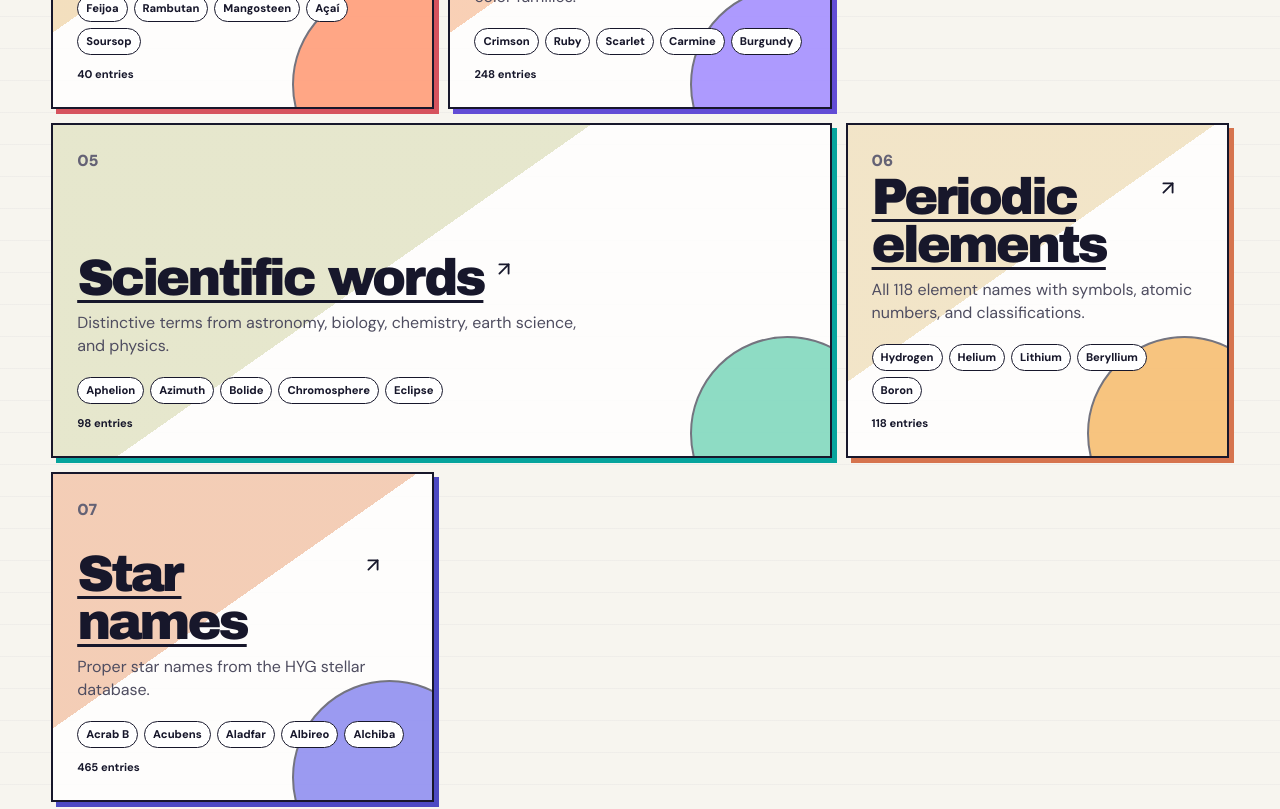
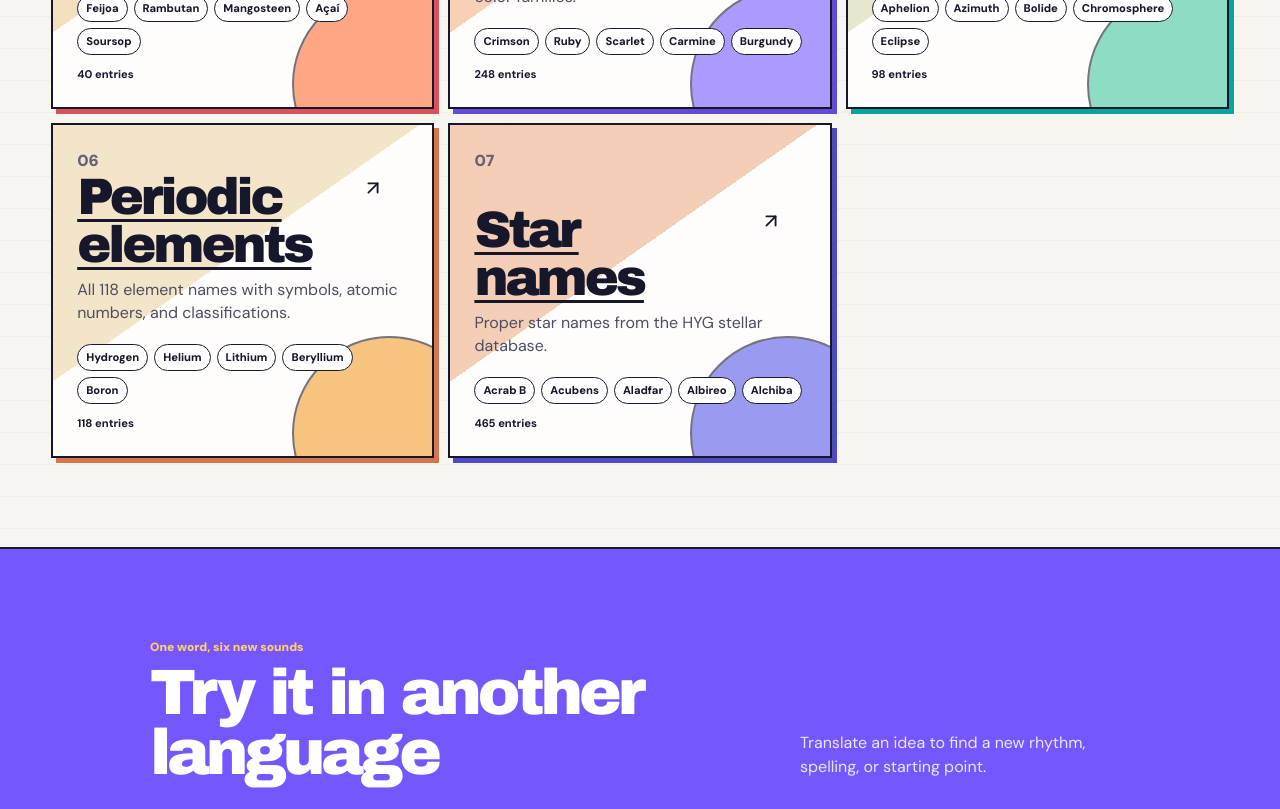
Before and after one commit to hammadxp/namen, a Next.js app: page / in a window 1280 px wide. Shown: the part 1520-2329 px from the top of the page. Built offline with nearby package versions, Linux system fonts and the light colour scheme.

Commit message:
fix navbar bg, categories grid, translation heading

```diff
--- a/app/globals.css
+++ b/app/globals.css
@@ -42,19 +42,6 @@
 }
 
 :root {
-  --ink: oklch(0.2156 0.0389 282.6);
-  --paper: oklch(0.97 0.0082 91.5);
-  --paper-deep: oklch(0.9344 0.014 88.7);
-  --orange: oklch(0.7045 0.1926 39.2);
-  --violet: oklch(0.5869 0.2363 284.9);
-  --mint: oklch(0.7424 0.1269 169.2);
-  --lemon: oklch(0.8803 0.1348 86.1);
-  --cyan: oklch(0.7254 0.1156 215.7);
-  --white: oklch(1 0 0);
-  --line: oklch(0.7291 0.0179 88);
-  --muted-ink: oklch(0.5049 0.03 290.1);
-  --page-rule: oklch(0.2156 0.0389 282.6 / 3%);
-
   --background: var(--paper);
   --foreground: var(--ink);
   --card: var(--white);
@@ -74,16 +61,22 @@
   --input: var(--line);
   --ring: var(--lemon);
   --radius: 0.75rem;
+
+  --ink: oklch(0.2156 0.0389 282.6);
+  --paper: oklch(0.97 0.0082 91.5);
+  --paper-deep: oklch(0.9344 0.014 88.7);
+  --orange: oklch(0.7045 0.1926 39.2);
+  --violet: oklch(0.5869 0.2363 284.9);
+  --mint: oklch(0.7424 0.1269 169.2);
+  --lemon: oklch(0.8803 0.1348 86.1);
+  --cyan: oklch(0.7254 0.1156 215.7);
+  --white: oklch(1 0 0);
+  --line: oklch(0.7291 0.0179 88);
+  --muted-ink: oklch(0.5049 0.03 290.1);
+  --page-rule: oklch(0.2156 0.0389 282.6 / 3%);
 }
 
 .dark {
-  --ink: oklch(0.92 0.02 290);
-  --paper: oklch(0.17 0.025 285);
-  --paper-deep: oklch(0.22 0.025 285);
-  --white: oklch(0.24 0.025 285);
-  --line: oklch(0.48 0.02 285);
-  --muted-ink: oklch(0.75 0.02 285);
-  --page-rule: oklch(0.92 0.02 290 / 5%);
   --background: var(--paper);
   --foreground: var(--ink);
   --card: var(--white);
@@ -96,6 +89,14 @@
   --secondary-foreground: oklch(0.19 0.025 285);
   --border: var(--line);
   --input: var(--line);
+
+  --ink: oklch(0.92 0.02 290);
+  --paper: oklch(0.17 0.025 285);
+  --paper-deep: oklch(0.22 0.025 285);
+  --white: oklch(0.24 0.025 285);
+  --line: oklch(0.48 0.02 285);
+  --muted-ink: oklch(0.75 0.02 285);
+  --page-rule: oklch(0.92 0.02 290 / 5%);
 }
 
 @layer base {
--- a/components/card/category-cards.tsx
+++ b/components/card/category-cards.tsx
@@ -19,22 +19,20 @@ export function CategoryCards({
         const featured = samples[category.slug] ?? category.samples;
         return (
           <article
-            className="group relative col-span-4 flex min-h-[330px] flex-col overflow-hidden border-2 border-ink bg-[linear-gradient(145deg,color-mix(in_oklch,var(--accent)_22%,var(--paper))_0_43%,oklch(1_0_0_/_82%)_43%)] p-6 shadow-[5px_5px_0_color-mix(in_oklch,var(--accent)_82%,var(--ink))] transition-[transform,box-shadow] duration-200 first:col-span-8 hover:-translate-x-0.5 hover:-translate-y-0.5 hover:shadow-[8px_8px_0_color-mix(in_oklch,var(--accent)_82%,var(--ink))] nth-[5]:col-span-8 max-[780px]:col-span-6 max-[780px]:first:col-span-6 max-[780px]:nth-[5]:col-span-6 max-[560px]:col-span-full max-[560px]:min-h-[305px] max-[560px]:first:col-span-full max-[560px]:nth-[5]:col-span-full"
+            className="group relative col-span-4 flex min-h-82.5 flex-col overflow-hidden border-2 border-ink bg-[linear-gradient(145deg,color-mix(in_oklch,var(--accent)_22%,var(--paper))_0_43%,oklch(1_0_0/82%)_43%)] p-6 shadow-[5px_5px_0_color-mix(in_oklch,var(--accent)_82%,var(--ink))] transition-[transform,box-shadow] duration-200 first:col-span-8 hover:-translate-x-0.5 hover:-translate-y-0.5 hover:shadow-[8px_8px_0_color-mix(in_oklch,var(--accent)_82%,var(--ink))] max-[780px]:col-span-6 max-[780px]:first:col-span-6 max-[560px]:col-span-full max-[560px]:min-h-76.25 max-[560px]:first:col-span-full"
             key={category.slug}
             style={{ "--accent": category.accent } as React.CSSProperties}
           >
             <span
               aria-hidden="true"
-              className="absolute -right-[55px] -bottom-[75px] size-[195px] rounded-full border-2 border-ink bg-[var(--accent)] opacity-60 transition-transform duration-200 group-hover:scale-[1.14] group-hover:rotate-[8deg]"
+              className="absolute -right-13.75 -bottom-18.75 size-48.75 rounded-full border-2 border-ink bg-accent opacity-60 transition-transform duration-200 group-hover:scale-[1.14] group-hover:rotate-[8deg]"
             />
-            <span className="relative z-[1] font-black text-muted-foreground">
-              {String(index + 1).padStart(2, "0")}
-            </span>
+            <span className="relative z-1 font-black text-muted-foreground">{String(index + 1).padStart(2, "0")}</span>
             <Link
-              className="relative z-[1] mt-auto mb-2 flex w-fit max-w-[calc(100%-24px)] items-start gap-2.5 text-foreground underline decoration-[3px] underline-offset-[5px]"
+              className="relative z-1 mt-auto mb-2 flex w-fit max-w-[calc(100%-24px)] items-start gap-2.5 text-foreground underline decoration-[3px] underline-offset-[5px]"
               href={categoryHref(category.slug)}
             >
-              <h2 className="m-0 max-w-[550px] font-heading text-[clamp(2rem,4vw,3.55rem)] leading-[0.95] tracking-[-0.06em]">
+              <h2 className="m-0 max-w-137.5 font-heading text-[clamp(2rem,4vw,3.55rem)] leading-[0.95] tracking-[-0.06em]">
                 {category.name}
               </h2>
               <ArrowUpRight
@@ -42,10 +40,10 @@ export function CategoryCards({
                 size={22}
               />
             </Link>
-            <p className="relative z-[1] m-0 max-w-[500px] leading-[1.45] text-[oklch(0.4295_0.0312_289.8)]">
+            <p className="relative z-1 m-0 max-w-125 leading-[1.45] text-[oklch(0.4295_0.0312_289.8)]">
               {category.description}
             </p>
-            <div className="relative z-[1] my-5 mb-[11px] flex flex-wrap gap-1.5" aria-label={`Top ${category.name}`}>
+            <div className="relative z-1 my-5 mb-2.75 flex flex-wrap gap-1.5" aria-label={`Top ${category.name}`}>
               {featured.slice(0, 5).map((sample) => (
                 <span
                   className="rounded-full border border-ink bg-white px-2 py-1 text-[0.7rem] font-extrabold"
@@ -55,7 +53,7 @@ export function CategoryCards({
                 </span>
               ))}
             </div>
-            <strong className="relative z-[1] text-[0.7rem]">{category.count.toLocaleString()} entries</strong>
+            <strong className="relative z-1 text-[0.7rem]">{category.count.toLocaleString()} entries</strong>
           </article>
         );
       })}
--- a/components/form/translation-lab.tsx
+++ b/components/form/translation-lab.tsx
@@ -99,14 +99,14 @@ export function TranslationLab({ embedded = false }: { embedded?: boolean }) {
       )}
     >
       {embedded ? (
-        <div className="mx-auto mb-[30px] flex w-full max-w-[1376px] items-end justify-between gap-6 max-[560px]:flex-col max-[560px]:items-start">
+        <div className="mx-auto mb-[30px] flex w-full max-w-[980px] items-end justify-between gap-6 max-[560px]:flex-col max-[560px]:items-start">
           <div>
             <p className="mb-2 text-xs font-black text-lemon">One word, six new sounds</p>
             <h2 className="m-0 font-heading text-[clamp(2.2rem,5vw,4.5rem)] leading-[0.94] tracking-[-0.065em]">
               Try it in another language
             </h2>
           </div>
-          <p className="mb-1 max-w-[390px] leading-[1.5] text-white/85">
+          <p className="mb-1 max-w-[330px] leading-[1.5] text-white/85">
             Translate an idea to find a new rhythm, spelling, or starting point.
           </p>
         </div>
--- a/components/layout/site-header.tsx
+++ b/components/layout/site-header.tsx
@@ -4,7 +4,7 @@ import { primaryNavigation } from "@/config/navigation";
 
 export function SiteHeader() {
   return (
-    <header className="bg-paper/92% sticky top-0 z-40 border-b-2 border-ink backdrop-blur-[16px]">
+    <header className="sticky top-0 z-40 border-b-2 border-ink bg-paper">
       <div
         aria-hidden="true"
         className="absolute inset-x-0 top-0 h-1.5 bg-[linear-gradient(90deg,var(--orange)_0_20%,var(--lemon)_20%_40%,var(--mint)_40%_60%,var(--cyan)_60%_80%,var(--violet)_80%)]"
```
